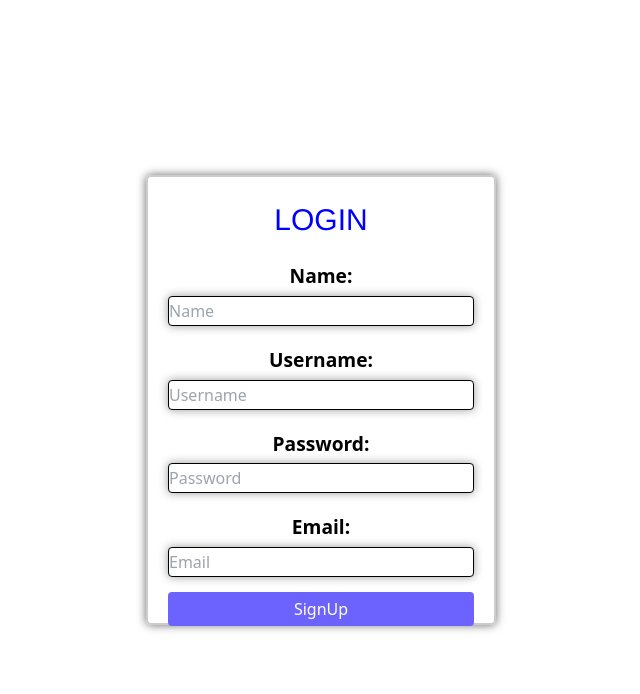
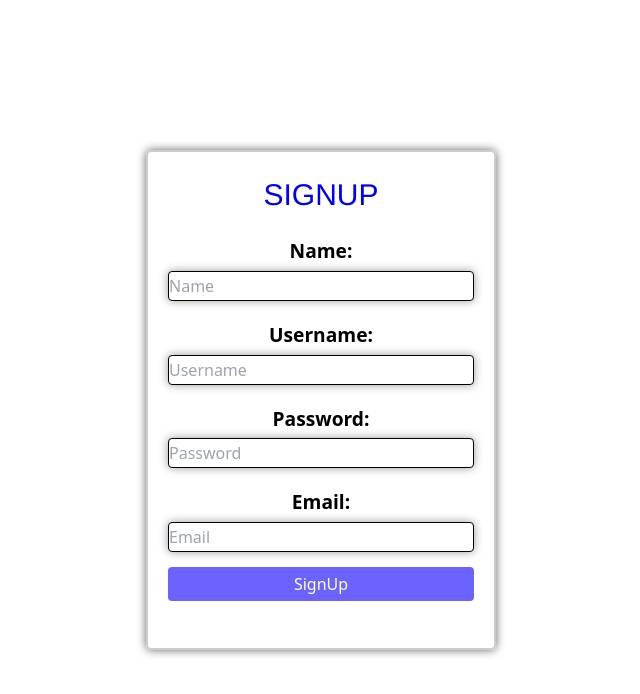
Before and after one commit to ShlokMewada/odoo_frontend, a React (Create React App) app in the folder tester/: page /signup in a window 1280 px wide. Shown: the top 694 px of the page, without its empty margins (319-959 px from the left). Built offline with nearby package versions, Linux system fonts and the light colour scheme.

Commit message:
Name in header

```diff
--- a/tester/src/components/Header.js
+++ b/tester/src/components/Header.js
@@ -45,7 +45,7 @@ const Header = () => {
             </div>
           )}
         </nav>
-        <div className="logo">Dummy</div>
+        <div className="logo">BookNest</div>
         {userData != null ? (
           <div className="right-nav">
             <div className="user">Hello {userData.name}</div>
--- a/tester/src/components/Signup.js
+++ b/tester/src/components/Signup.js
@@ -91,8 +91,8 @@ const Signup = () => {
   };
 
   return (
-    <div className="login-container">
-      <p className="title">LOGIN</p>
+    <div className="signup-container">
+      <p className="title">SIGNUP</p>
 
       <form onSubmit={handleSignup}>
       <div className="form-group">
--- a/tester/src/index.css
+++ b/tester/src/index.css
@@ -13,6 +13,17 @@ body, html {
 .login-container {
   width: 350px;
   height: 450px;
+  margin: 0 auto;
+  padding: 20px;
+  border: 2px solid #ccc;
+  border-radius: 5px;
+  box-shadow: 0 0 10px rgba(0, 0, 0, 0.6);
+  justify-content: center;
+}
+
+.signup-container {
+  width: 350px;
+  height: 500px;
   margin: 0 auto;
   padding: 20px;
   border: 2px solid #ccc;
```
